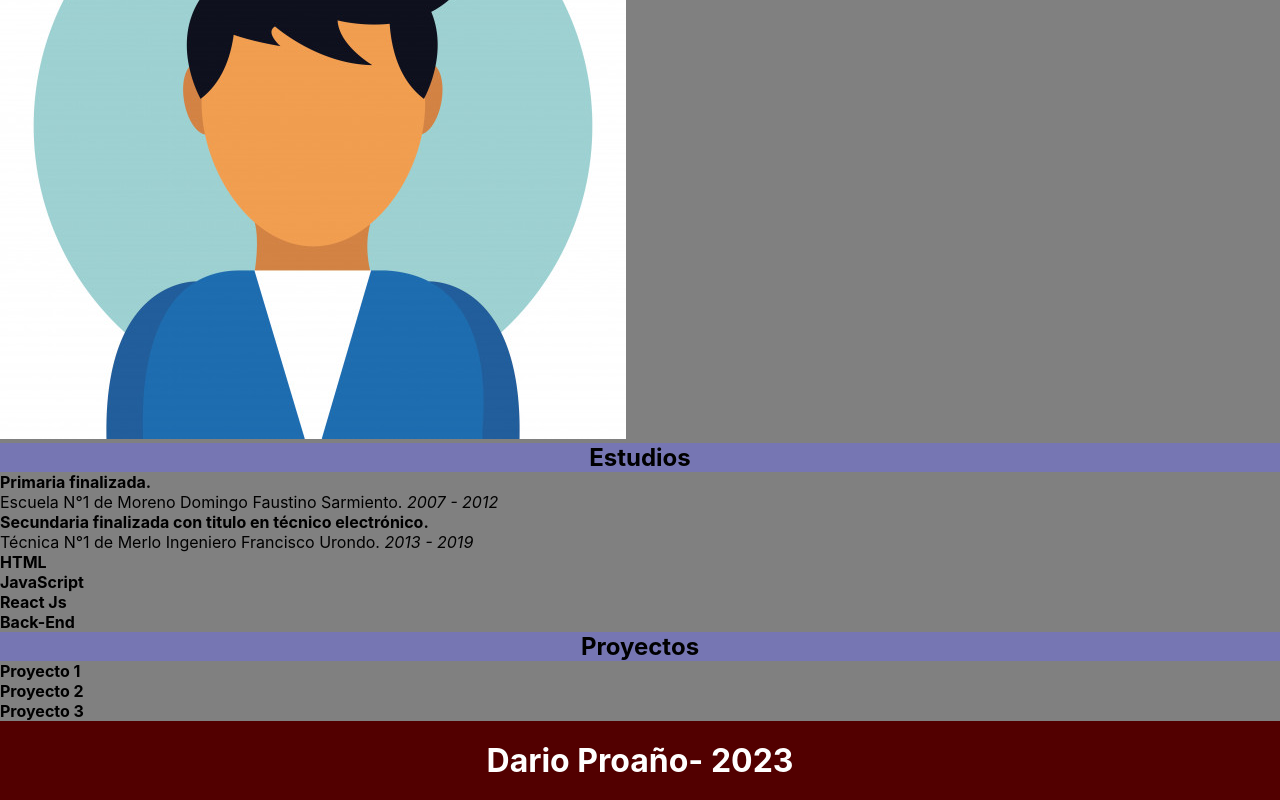
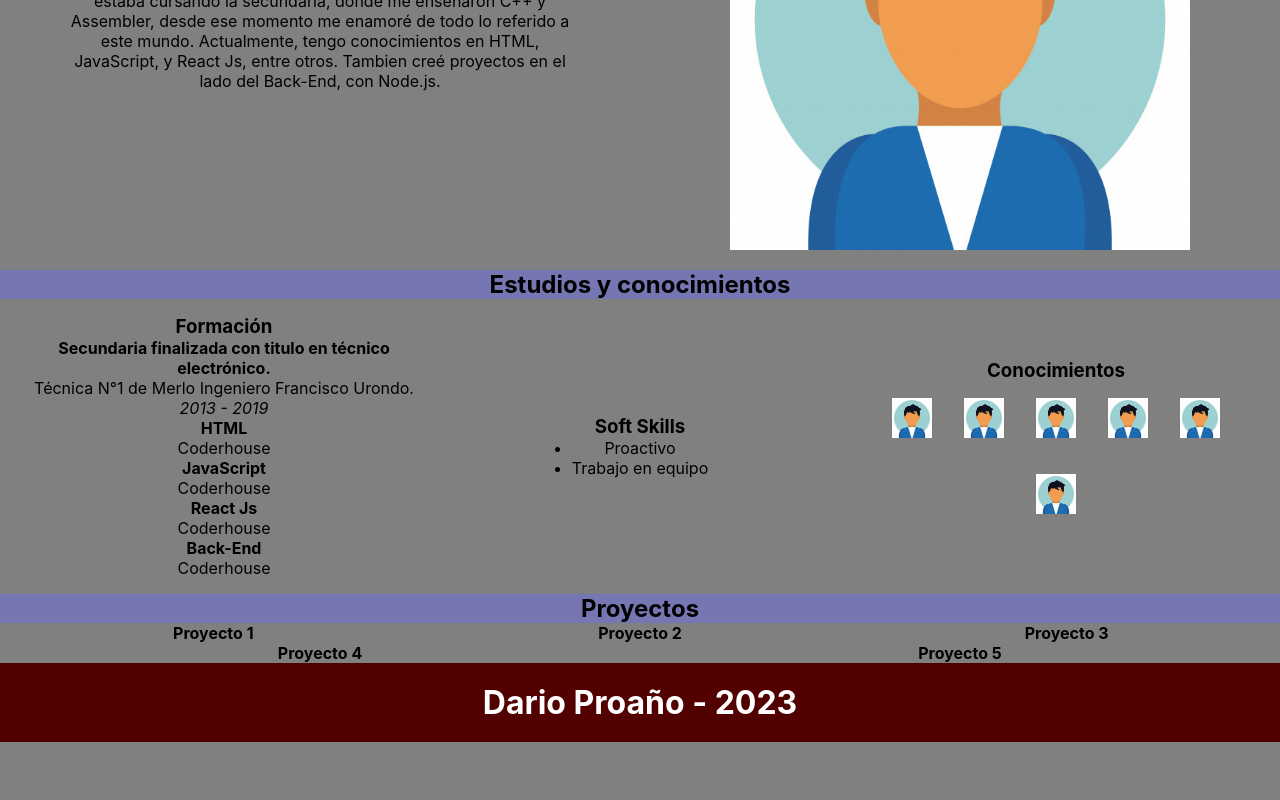
Before and after one commit to yashio26/portfolio, a React (Create React App) app: page / in a window 1280 px wide. Shown: the part 1056-1856 px from the top of the page. After the commit the page ends 1798 px from the top, so only its background shows below. Built offline with nearby package versions, Linux system fonts and the light colour scheme.

Commit message:
Continuación de la maquetación, tambien se agregan estilos y mediaqueries.

```diff
--- a/src/App.js
+++ b/src/App.js
@@ -1,4 +1,5 @@
 import './App.css';
+import './styles/mediaQueries.css';
 import Home from './views/Home';
 
 function App() {
--- a/src/components/Footer.js
+++ b/src/components/Footer.js
@@ -4,7 +4,7 @@ import '../styles/Footer.css';
 const Footer = () => {
   return (
     <footer>
-      <h3>Dario Proaño- 2023</h3>
+      <h3>Dario Proaño - 2023</h3>
     </footer>
   );
 };
--- a/src/components/Inicio.js
+++ b/src/components/Inicio.js
@@ -11,46 +11,78 @@ const Inicio = () => {
           <em>Mi nombre es Dario, y soy Programador Front-End.</em>
         </h2>
       </section>
+      <h2 className="caption">Sobre mí</h2>
       <section id="about">
-        <h2 className="caption">Sobre mí</h2>
         <section>
           <p>
-            Desde pequeño soy un amante de todo lo que es la tecnología, tengo
-            conocimientos en HTML, JavaScript, y React Js, entre otros. Tambien
-            creé proyectos en el lado del Back-End, con Node.js.
+            Desde pequeño soy un amante de todo lo que es la tecnología. Mi
+            primer contacto con el mundo de la programación fue mientras estaba
+            cursando la secundaria, donde me enseñaron C++ y Assembler, desde
+            ese momento me enamoré de todo lo referido a este mundo.
+            Actualmente, tengo conocimientos en HTML, JavaScript, y React Js,
+            entre otros. Tambien creé proyectos en el lado del Back-End, con
+            Node.js.
           </p>
         </section>
         <section>
           <img src={avatar} alt="imagen" />
         </section>
       </section>
+      <h2 className="caption">Estudios y conocimientos</h2>
       <section id="estudios">
-        <h2 className="caption">Estudios</h2>
         <div>
-          <h4>Primaria finalizada.</h4>
+          <h3>Formación</h3>
           <p>
-            Escuela N°1 de Moreno Domingo Faustino Sarmiento.
-            <em> 2007 - 2012</em>
+            <strong>
+              Secundaria finalizada con titulo en técnico electrónico.
+            </strong>
           </p>
-          <h4>Secundaria finalizada con titulo en técnico electrónico.</h4>
           <p>
             Técnica N°1 de Merlo Ingeniero Francisco Urondo.
             <em> 2013 - 2019</em>
           </p>
+          <h4>HTML</h4>
+          <p>Coderhouse</p>
+          <h4>JavaScript</h4>
+          <p>Coderhouse</p>
+          <h4>React Js</h4>
+          <p>Coderhouse</p>
+          <h4>Back-End</h4>
+          <p>Coderhouse</p>
         </div>
         <div>
-          <h4>HTML</h4>
-          <h4>JavaScript</h4>
-          <h4>React Js</h4>
-          <h4>Back-End</h4>
+          <h3>Soft Skills</h3>
+          <ul>
+            <li>Proactivo</li>
+            <li>Trabajo en equipo</li>
+          </ul>
+        </div>
+        <div>
+          <h3>Conocimientos</h3>
+          <img src={avatar} alt="icono" style={{ width: '40px' }} />
+          <img src={avatar} alt="icono" style={{ width: '40px' }} />
+          <img src={avatar} alt="icono" style={{ width: '40px' }} />
+          <img src={avatar} alt="icono" style={{ width: '40px' }} />
+          <img src={avatar} alt="icono" style={{ width: '40px' }} />
+          <img src={avatar} alt="icono" style={{ width: '40px' }} />
         </div>
       </section>
+      <h2 className="caption">Proyectos</h2>
       <section id="projects">
-        <h2 className="caption">Proyectos</h2>
         <div>
           <h4>Proyecto 1</h4>
+        </div>
+        <div>
           <h4>Proyecto 2</h4>
+        </div>
+        <div>
           <h4>Proyecto 3</h4>
+        </div>
+        <div>
+          <h4>Proyecto 4</h4>
+        </div>
+        <div>
+          <h4>Proyecto 5</h4>
         </div>
       </section>
     </div>
--- a/src/components/NavBar.js
+++ b/src/components/NavBar.js
@@ -4,7 +4,7 @@ import '../styles/NavBar.css';
 const NavBar = () => {
   return (
     <nav>
-      <ul id="nav">
+      <ul>
         <li>Inicio</li>
         <li>Proyectos</li>
         <li>Contacto</li>
--- a/src/styles/Inicio.css
+++ b/src/styles/Inicio.css
@@ -17,6 +17,28 @@
 }
 
 img {
-  max-width: 100%;
+  max-width: 90%;
   height: auto;
+  margin: 1rem;
 }
+
+#about {
+  text-align: center;
+}
+
+#estudios {
+  text-align: center;
+}
+
+#estudios ul {
+  display: inline-flex;
+  flex-direction: column;
+}
+
+#estudios div {
+  margin: 1rem;
+}
+
+#projects {
+  text-align: center;
+}
--- a/src/styles/NavBar.css
+++ b/src/styles/NavBar.css
@@ -6,14 +6,14 @@ nav {
   justify-content: center;
 }
 
-#nav {
-  background-color: darkred;
+nav ul {
+  background-color: inherit;
   display: flex;
   justify-content: space-evenly;
   font-size: 3vw;
 }
 
-li {
+nav ul li {
   background-color: inherit;
   list-style: none;
 }
--- /dev/null
+++ b/src/styles/mediaQueries.css
@@ -0,0 +1,128 @@
+@media ((min-width: 768px) and (max-width: 1080px)) {
+  nav ul {
+    font-size: 2.2vw;
+  }
+
+  #about {
+    display: flex;
+    align-items: center;
+    justify-content: space-around;
+  }
+
+  #about section {
+    flex: 0 0 40%;
+  }
+
+  #estudios {
+    display: flex;
+    flex-flow: row wrap;
+    text-align: center;
+    justify-content: center;
+    align-items: center;
+  }
+
+  #estudios div {
+    flex: 0 0 30%;
+  }
+
+  #estudios ul {
+    display: inline-flex;
+    flex-direction: column;
+  }
+
+  #projects {
+    display: flex;
+    flex-flow: row wrap;
+    justify-content: space-around;
+  }
+
+  #projects div {
+    flex: 0 0 30%;
+  }
+}
+
+@media ((min-width: 1081px) and (max-width: 1366px)) {
+  nav ul {
+    font-size: 1.8vw;
+  }
+
+  #about {
+    display: flex;
+    align-items: center;
+    justify-content: space-around;
+  }
+
+  #about section {
+    flex: 0 0 40%;
+  }
+
+  #estudios {
+    display: flex;
+    flex-flow: row wrap;
+    text-align: center;
+    justify-content: center;
+    align-items: center;
+  }
+
+  #estudios div {
+    flex: 0 0 30%;
+  }
+
+  #estudios ul {
+    display: inline-flex;
+    flex-direction: column;
+  }
+
+  #projects {
+    display: flex;
+    flex-flow: row wrap;
+    justify-content: space-around;
+  }
+
+  #projects div {
+    flex: 0 0 30%;
+  }
+}
+
+@media ((min-width: 1367px) and (max-width: 1920px)) {
+  nav ul {
+    font-size: 1.3vw;
+  }
+
+  #about {
+    display: flex;
+    align-items: center;
+    justify-content: space-around;
+  }
+
+  #about section {
+    flex: 0 0 40%;
+  }
+
+  #estudios {
+    display: flex;
+    flex-flow: row wrap;
+    text-align: center;
+    justify-content: center;
+    align-items: center;
+  }
+
+  #estudios div {
+    flex: 0 0 30%;
+  }
+
+  #estudios ul {
+    display: inline-flex;
+    flex-direction: column;
+  }
+
+  #projects {
+    display: flex;
+    flex-flow: row wrap;
+    justify-content: space-around;
+  }
+
+  #projects div {
+    flex: 0 0 30%;
+  }
+}
```
